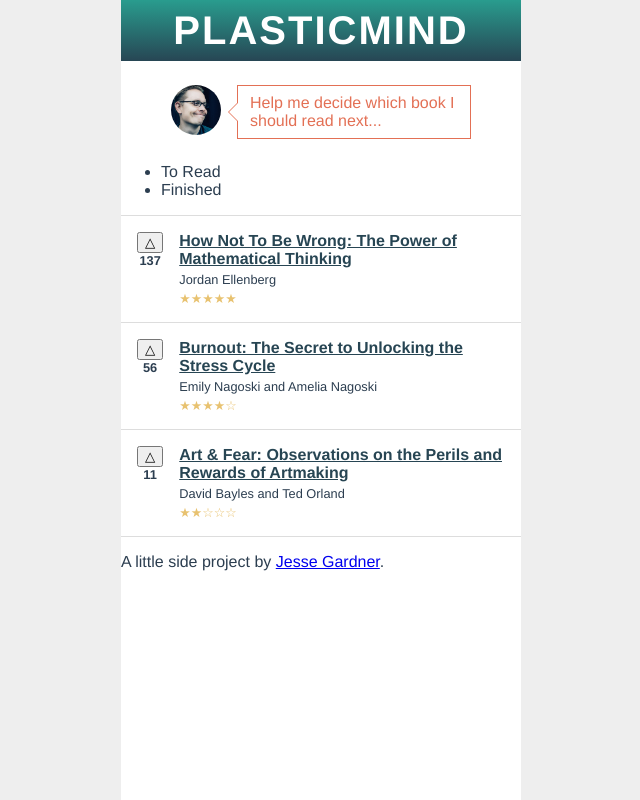
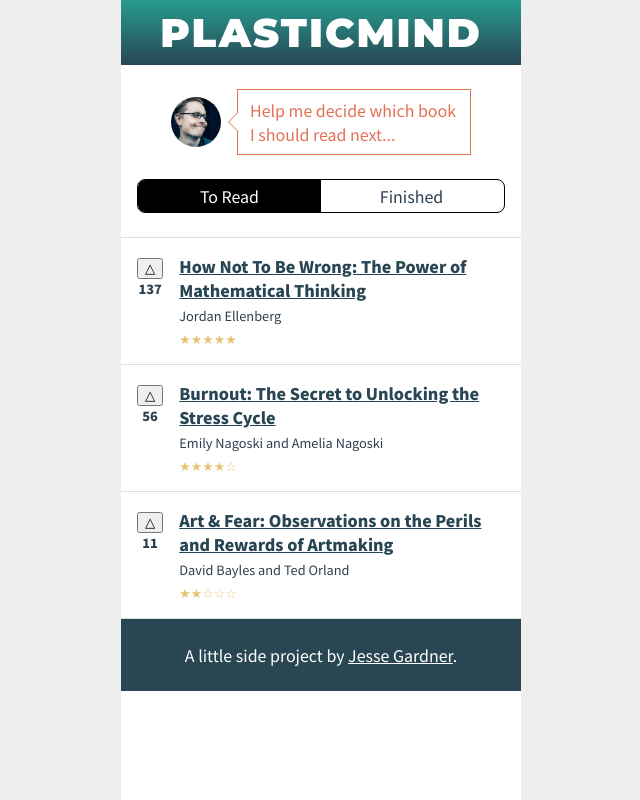
Before and after one commit to plasticmind/vue-rate-my-booklist, a Vue app: page / in a window 1280 px wide. Shown: the whole page, without its empty margins (319-959 px from the left). Built offline with nearby package versions, Linux system fonts and the light colour scheme.

Commit message:
Update styles

```diff
--- a/src/App.vue
+++ b/src/App.vue
@@ -25,6 +25,7 @@ export default {
 </script>
 
 <style>
+@import url('https://fonts.googleapis.com/css2?family=Montserrat:wght@900&family=Noto+Sans+JP:wght@100;400;900&display=swap');
 * {
   box-sizing: border-box;
 }
@@ -35,7 +36,7 @@ body {
 }
 #app {
   background: #fff;
-  font-family: Avenir, Helvetica, Arial, sans-serif;
+  font-family: 'Noto Sans JP', Helvetica, Arial, sans-serif;
   -webkit-font-smoothing: antialiased;
   -moz-osx-font-smoothing: grayscale;
   max-width: 400px;
--- a/src/components/BookList.vue
+++ b/src/components/BookList.vue
@@ -86,9 +86,11 @@ ul, li {
   padding: 0;
 }
 a {
+ transition: color 0.5s;
  color: #274553;
 }
 a:hover {
+  transition: color 0.2s;
   color: #289D8F;
 }
 a:visited {
@@ -117,7 +119,7 @@ a:visited {
 }
 .rank-info {
   text-align: center;
-  margin-right: 1rem;
+  margin: 0.25rem 1rem 0 0;
   font-size: 0.8rem;
   font-weight: bold;
 }
--- a/src/components/Footer.vue
+++ b/src/components/Footer.vue
@@ -9,3 +9,16 @@ export default {
   name: 'Footer'
 }
 </script>
+
+<style>
+.footer {
+  text-align: center;
+  background: #294653;
+  color: #fff;
+  padding: 0.5rem;
+}
+.footer a {
+  color: #fff;
+}
+
+</style>
--- a/src/components/Header.vue
+++ b/src/components/Header.vue
@@ -24,19 +24,20 @@ export default {
   background: linear-gradient(#299C8E,#274654);
   color: #fff;
   text-align: center;
+  font-family: 'Montserrat', sans-serif;
   font-size: 2.5rem;
   font-weight: 900;
   letter-spacing: 2px;
   padding: 0.5rem;
-
 }
-
 .avatar {
   margin-right: 1rem;
+  transition: transform 1s;
 }
 .avatar img {
   max-width: 50px;
   border-radius: 50% 50%;
+  display: block;
 }
 .hello {
   display: flex;
@@ -44,6 +45,9 @@ export default {
   justify-content: center;
   max-width: 300px;
   margin: 1.5rem auto;
+}
+.hello:hover .avatar {
+  transform: rotate(180deg);
 }
 .hello .message {
   position: relative;
--- a/src/components/Tabs.vue
+++ b/src/components/Tabs.vue
@@ -1,6 +1,6 @@
 <template>
   <ul class="tabs">
-    <li class="read">To Read</li>
+    <li class="read active">To Read</li>
     <li class="finished">Finished</li>
   </ul>
 </template>
@@ -13,3 +13,30 @@ export default {
   }
 }
 </script>
+
+<style>
+.tabs {
+  display: flex;
+  list-style: none;
+  padding: 0;
+  margin: 0 1rem 1.5rem;
+  border-radius: 8px;
+  overflow: hidden;
+  border: solid 1px #000;
+}
+.tabs li {
+  width: 50%;
+  padding: 0.25rem;
+  display: inline-block;
+  text-align: center;
+  cursor: pointer;
+}
+.tabs li:last-child {
+  margin-left: -1px;
+}
+.tabs li.active {
+  background: #000;
+  color: #fff;
+  cursor: default;
+}
+</style>
```
Also changed, not shown: 1 other file (tests, documents, lock files or other folders).
